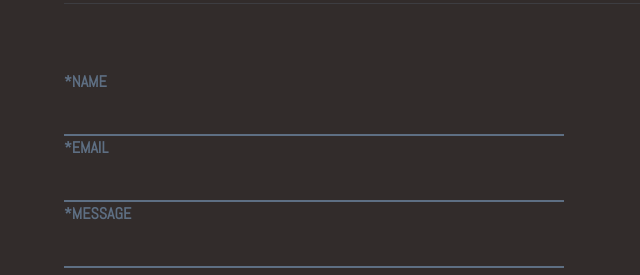
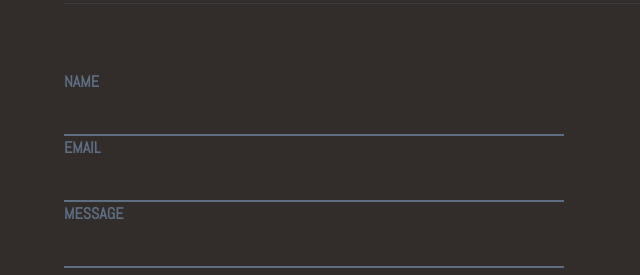
Before and after one commit to Aldii24/allrwn, a plain HTML site: page index.html in a window 1280 px wide. Shown: the part 8158-8433 px from the top of the page, 0-640 px from the left. Drawn offline with nearby package versions, Linux system fonts and the light colour scheme.

Commit message:
personal

```diff
--- a/index.html
+++ b/index.html
@@ -211,11 +211,11 @@
             <div class="content-contact" id="contact">
                 <div class="contact-form">
                     <form action="">
-                        <label for="name">*NAME</label>
+                        <label for="name">NAME</label>
                         <input type="text">
-                        <label for="email">*EMAIL</label>
+                        <label for="email">EMAIL</label>
                         <input type="email">
-                        <label for="message">*MESSAGE</label>
+                        <label for="message">MESSAGE</label>
                         <input type="text">
                         <button type="submit">SEND <i class="fa-solid fa-paper-plane"></i></button>
                     </form>
--- a/style.css
+++ b/style.css
@@ -434,7 +434,7 @@ body {
         left: -100%;
         width: 15rem;
         height: 100vh;
-        margin: 55px 0;
+        margin: 50px 0;
         flex-direction: column;
         background-color: var(--bg-color);
         transition: .3s all ease;
```
